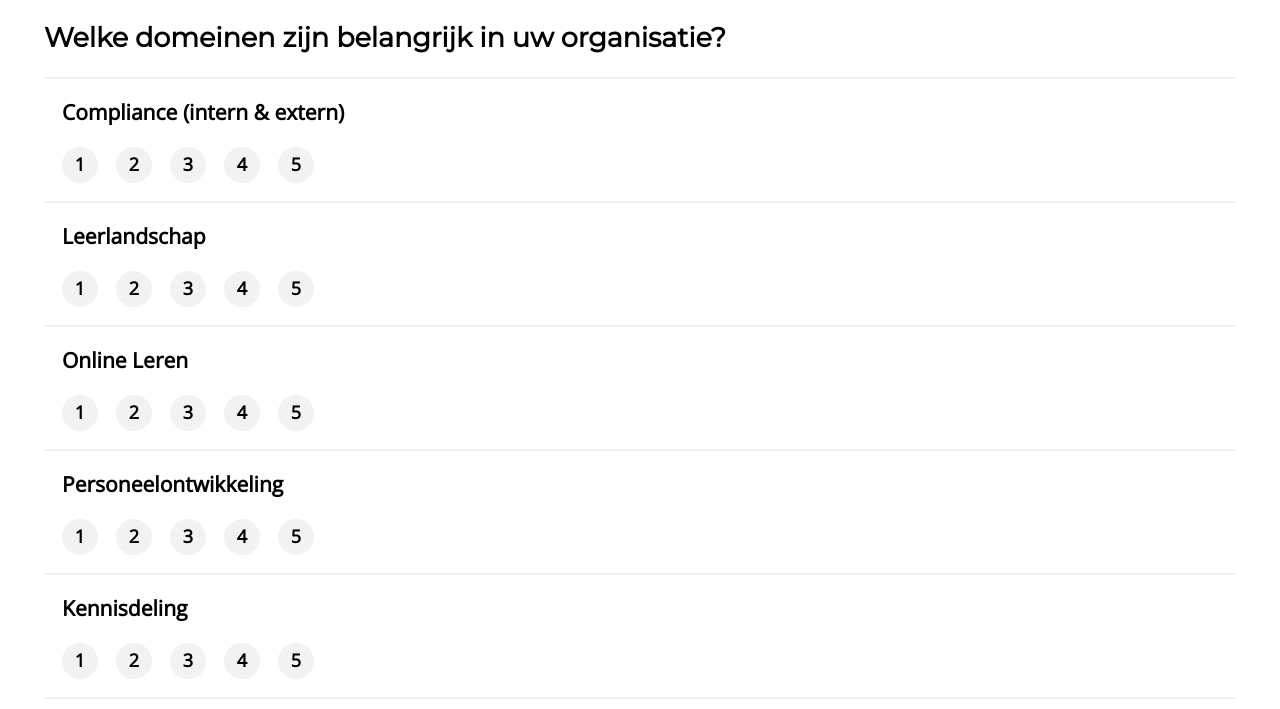
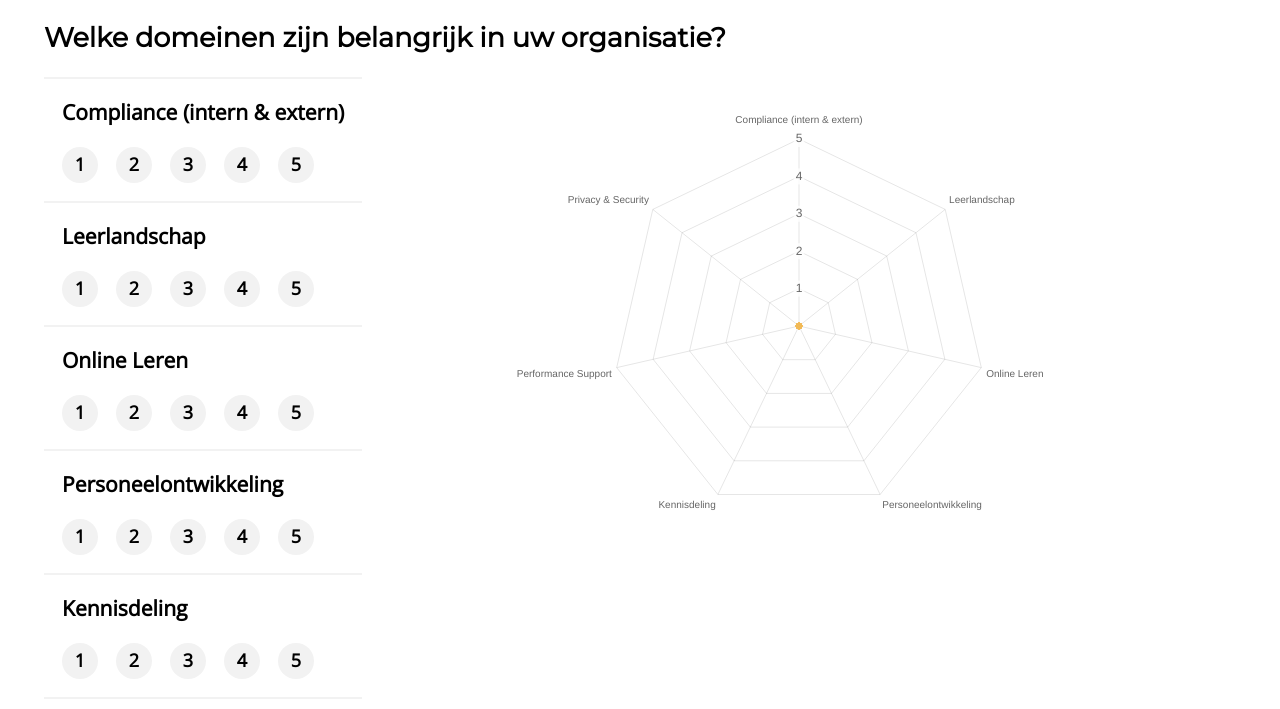
Before and after one commit to DefactoSoftware/Questionnaire, a plain HTML site: page index.html in a window 1280 px wide. Shown: the part 91-800 px from the top of the page. Drawn offline with nearby package versions, Linux system fonts and the light colour scheme.

Commit message:
Show questions and chart side by side

```diff
--- a/index.html
+++ b/index.html
@@ -11,9 +11,14 @@
     <h1>Domeinenkennis</h1>
     <h2>Welke domeinen zijn belangrijk in uw organisatie?</h2>
 
-    <form class="questions" id="questions"></form>
-
-    <canvas class="chart" id="chart"></canvas>
+    <div class="layout">
+      <section>
+        <form class="questions" id="questions"></form>
+      </section>
+      <section class="column-chart">
+        <canvas class="chart" id="chart"></canvas>
+      </section>
+    </div>
 
     <script src="https://cdnjs.cloudflare.com/ajax/libs/jquery/3.3.1/jquery.min.js"></script>
     <script src="https://cdnjs.cloudflare.com/ajax/libs/moment.js/2.22.2/moment.min.js"></script>
--- a/style.css
+++ b/style.css
@@ -12,6 +12,27 @@ h2 {
 
 h3 {
   margin-top: 0;
+}
+
+.layout {
+  width: 100%;
+  position: relative;
+}
+
+.layout .column-chart {
+  position: relative;
+  margin: 2em;
+}
+
+@media (min-width: 1200px) {
+  .layout {
+    display: flex;
+  }
+
+  .layout .column-chart {
+    flex: 1;
+    min-width: 0;
+  }
 }
 
 .questions {
@@ -67,7 +88,3 @@ h3 {
 .question input[type="radio"]:hover ~ label .option {
   border-color: #f1b956;
 }
-
-.chart {
-  margin: 2em 1em;
-}
```
